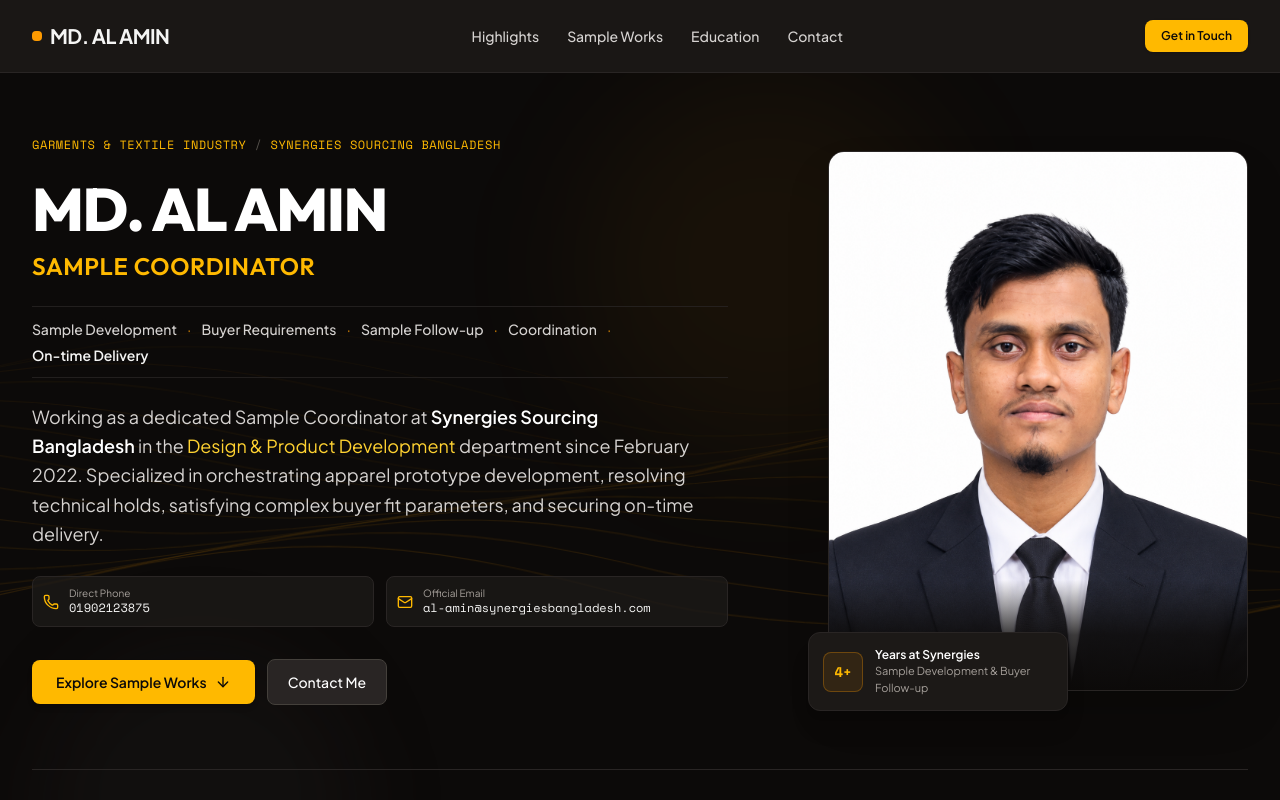
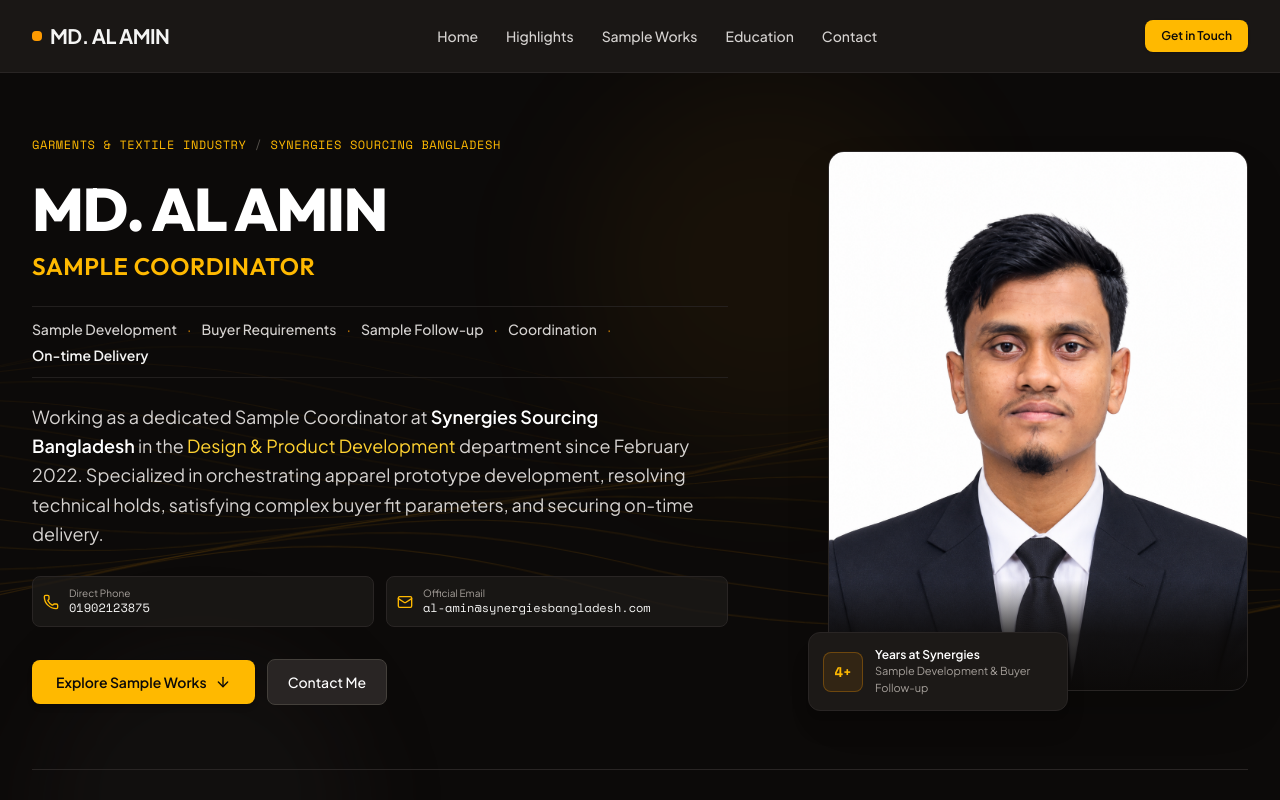
Before and after one commit to Khalid-Saifullaha/Al-amin-sample-coordinator-portfolio, a React (Vite) app: page / in a window 1280 px wide. Shown: the top 800 px of the page. Built offline with nearby package versions, Linux system fonts and the light colour scheme.

Commit message:
update header menu

```diff
--- a/src/components/Header.tsx
+++ b/src/components/Header.tsx
@@ -6,6 +6,7 @@
   const [mobileMenuOpen, setMobileMenuOpen] = useState(false);
 
   const navLinks = [
+    { label: "Home", href: "/" },
     { label: "Highlights", href: "#highlights" },
     { label: "Sample Works", href: "#gallery" },
     { label: "Education", href: "#education" },
@@ -29,7 +30,7 @@
           <span>MD. AL AMIN</span>
         </a>
 
-        {/* Zone 2: 4 clean single-line nav links */}
+        {/* Zone 2: Clean single-line nav links */}
         <nav className="hidden md:flex items-center gap-7 text-sm font-medium text-stone-300">
           {navLinks.map((link) => (
             <a
```
